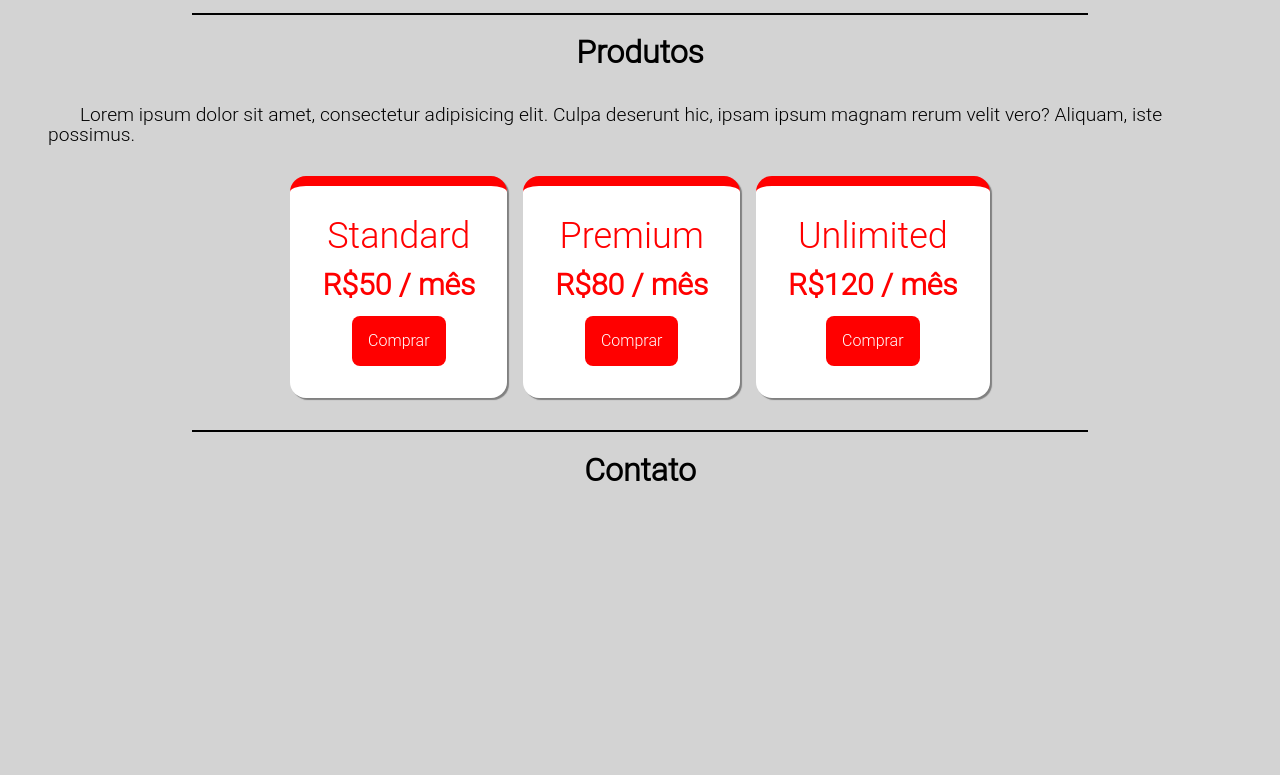
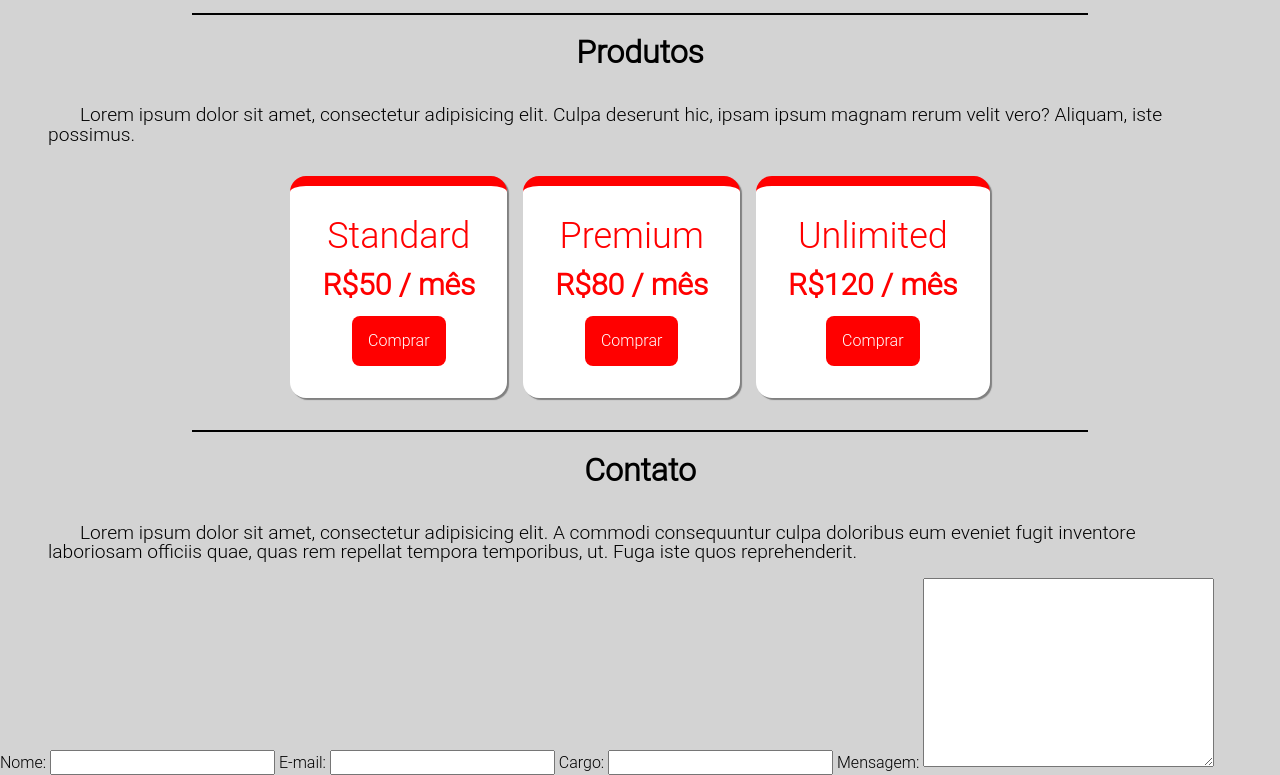
Before and after one commit to ADT1710/sna-tcc-tiw, a website: page index.html in a window 1280 px wide. Shown: the part 1451-2226 px from the top of the page. Before the commit the page ends 1990 px from the top, so only its background shows below. Drawn offline with Linux system fonts and the light colour scheme.

Commit message:
Formulário de contato adicionado

```diff
--- a/index.html
+++ b/index.html
@@ -11,6 +11,7 @@
     <link rel="stylesheet" href="css/conteudo.css">
     <link rel="stylesheet" href="css/quemsomos.css">
     <link rel="stylesheet" href="css/produtos.css">
+    <link rel="stylesheet" href="css/contato.css">
 </head>
     <body>
         <header class="cabecalho">
@@ -74,7 +75,20 @@
             <div class="conteudo_divisor"></div>
             <div class="contato">
                 <h1 class="conteudo_titulo ">Contato</h1>
-                <p class="conteudo_texto"></p>
+                <p class="conteudo_texto">Lorem ipsum dolor sit amet, consectetur adipisicing elit. A commodi consequuntur culpa doloribus eum eveniet fugit inventore laboriosam officiis quae, quas rem repellat tempora temporibus, ut. Fuga iste quos reprehenderit.</p>
+                <form action="submit" class="contato_form">
+                    <label for="nome" class="contato_form--label">Nome:</label>
+                    <input type="text" name="" id="nome" class="contat_form--input">
+
+                    <label for="email" class="contato_form--label">E-mail:</label>
+                    <input type="text" name="" id="email" class="contat_form--input">
+
+                    <label for="cargo" class="contato_form--label">Cargo:</label>
+                    <input type="text" name="" id="cargo" class="contat_form--input">
+
+                    <label for="mensagem" class="contato_form--label">Mensagem:</label>
+                    <textarea name="mensagem" id="mensagem" cols="30" rows="10"></textarea>
+                </form>
             </div>
         </section>
     </body>
```
